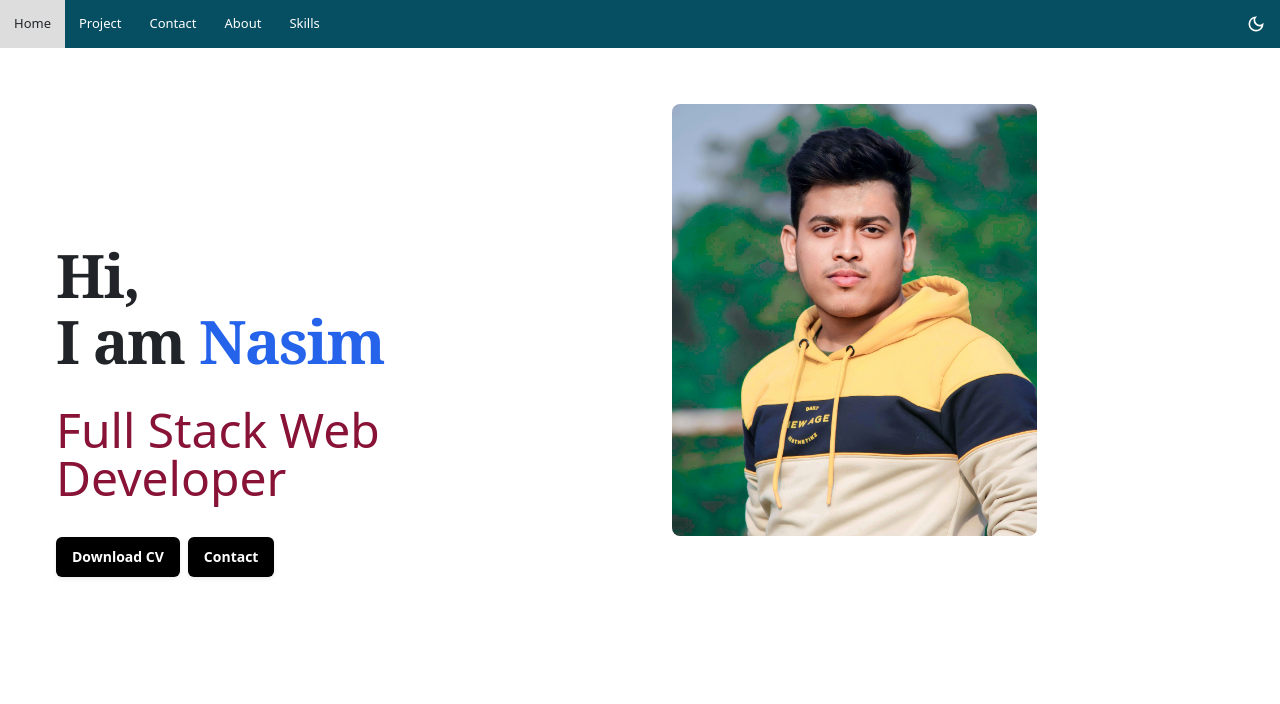
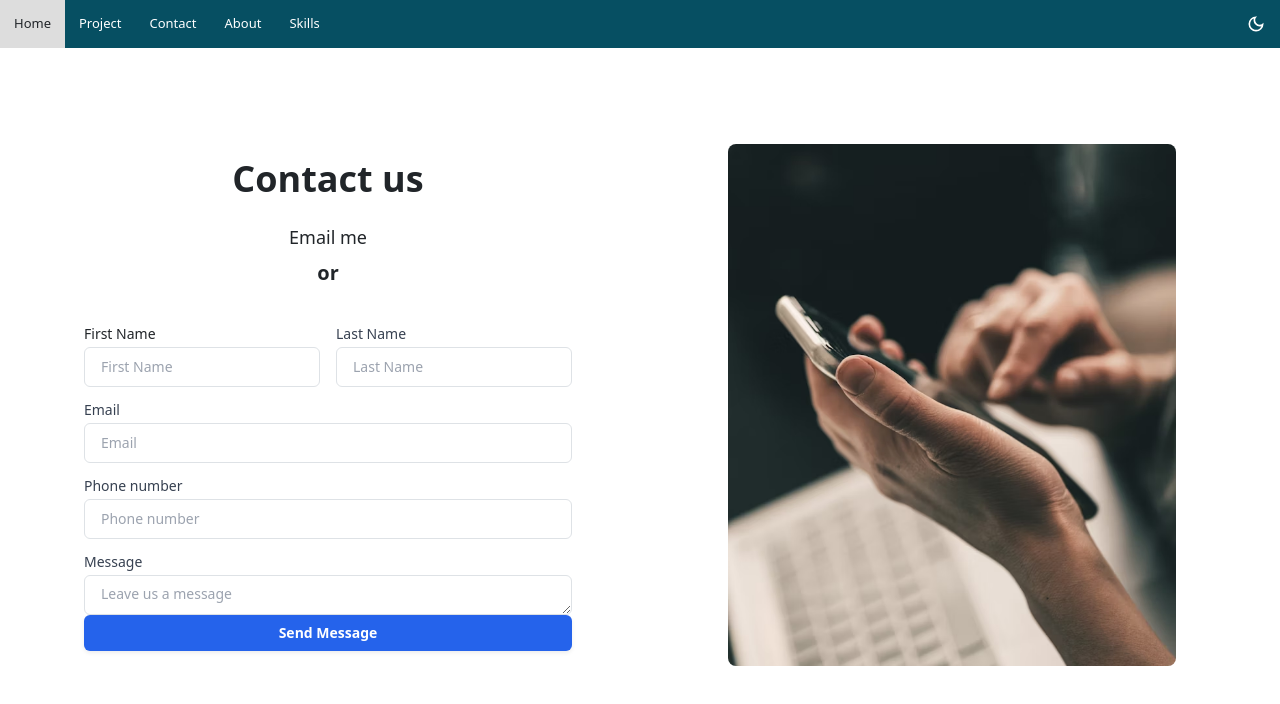
Before and after one commit to codewithnasim/Portfolio, a React (Vite) app: page / in a window 1280 px wide. Shown: the top 704 px of the page. Built offline with nearby package versions, Linux system fonts and the light colour scheme.

Commit message:
Update Home.jsx

```diff
--- a/src/routes/Home.jsx
+++ b/src/routes/Home.jsx
@@ -1,58 +1,126 @@
+"use client";
+"use client";
+import { Link } from "react-router-dom";
 import React from "react";
-import { FiDownload } from "react-icons/fi";
-import cv from "../assets/Resume.pdf";
-// import jsPDF from "jspdf";
+import con from "../assets/contact.avif";
 
-import "../css/style.css";
-import bgImage from "../assets/bg.jpg";
-import prImage from "../assets/nas.jpg";
-import { Link } from "react-router-dom";
-
-const Home = () => {
+export default function Contact() {
+  const Submit = () => {
+    document.getElementById("btn").innerHTML = "Request submitted succesfully";
+  };
   return (
     <>
-      <div className="relative w-full ">
-        <div className="mx-auto max-w-7xl lg:grid lg:grid-cols-12 lg:gap-x-8 lg:px-8">
-          <div className="flex flex-col justify-center px-4 py-12 md:py-16 lg:col-span-7 lg:gap-x-6 lg:px-6 lg:py-24 xl:col-span-6">
-            <h1 className="mt-8 text-6xl tracking-tight md:text-6xl lg:text-6xl font-semibold font-serif">
-              Hi,
-              <br />I am <h1 className="text-blue-600 inline-block">Nasim</h1>
-            </h1>
-            <p className="mt-8  text-5xl text-rose-900 animate-bounce ">
-              Full Stack Web Developer
+      <div className="mx-auto max-w-7xl px-4">
+        {/* Hero Map */}
+
+        <div className="mx-auto max-w-7xl py-12 md:py-24">
+          <div className="grid items-center justify-items-center gap-x-4 gap-y-10 lg:grid-cols-2">
+            {/* contact from */}
+            <div className="flex items-center justify-center">
+              <div className="px-2 md:px-12">
+                <p className="text-2xl font-bold  md:text-4xl text-center">
+                  Contact us{" "}
                 </p>
-            <form action="" className="mt-8 flex items-start space-x-2">
-              <div>
-                <Link to={cv}>
+                <p className="mt-4 text-lg text-center">
+                  <a href="mailto:srs.nasim@gmail.com">Email me</a>
+                </p>
+                <p className="text-center p-2 text-xl font-bold">or</p>
+                <form action="/submit" className="mt-8 space-y-4">
+                  <div className="grid w-full gap-y-4 md:gap-x-4 lg:grid-cols-2">
+                    <div className="grid w-full  items-center gap-1.5">
+                      <label
+                        className="text-sm font-medium leading-none peer-disabled:cursor-not-allowed peer-disabled:opacity-70"
+                        htmlFor="first_name">
+                        First Name
+                      </label>
+                      <input
+                        className="flex h-10 w-full rounded-md border border-gray-300 bg-transparent px-3 py-2 text-sm placeholder:text-gray-400 focus:outline-none focus:ring-1 focus:ring-gray-400 focus:ring-offset-1 disabled:cursor-not-allowed disabled:opacity-50 dark:border-gray-700 dark:text-gray-50 dark:focus:ring-gray-400 dark:focus:ring-offset-gray-900"
+                        type="text"
+                        id="first_name"
+                        placeholder="First Name"
+                      />
+                    </div>
+                    <div className="grid w-full  items-center gap-1.5">
+                      <label
+                        className="text-sm font-medium leading-none text-gray-700 peer-disabled:cursor-not-allowed peer-disabled:opacity-70"
+                        htmlFor="last_name">
+                        Last Name
+                      </label>
+                      <input
+                        className="flex h-10 w-full rounded-md border border-gray-300 bg-transparent px-3 py-2 text-sm placeholder:text-gray-400 focus:outline-none focus:ring-1 focus:ring-gray-400 focus:ring-offset-1 disabled:cursor-not-allowed disabled:opacity-50 dark:border-gray-700 dark:text-gray-50 dark:focus:ring-gray-400 dark:focus:ring-offset-gray-900"
+                        type="text"
+                        id="last_name"
+                        placeholder="Last Name"
+                      />
+                    </div>
+                  </div>
+                  <div className="grid w-full  items-center gap-1.5">
+                    <label
+                      className="text-sm font-medium leading-none text-gray-700 peer-disabled:cursor-not-allowed peer-disabled:opacity-70"
+                      htmlFor="email">
+                      Email
+                    </label>
+                    <input
+                      className="flex h-10 w-full rounded-md border border-gray-300 bg-transparent px-3 py-2 text-sm placeholder:text-gray-400 focus:outline-none focus:ring-1 focus:ring-gray-400 focus:ring-offset-1 disabled:cursor-not-allowed disabled:opacity-50 dark:border-gray-700 dark:text-gray-50 dark:focus:ring-gray-400 dark:focus:ring-offset-gray-900"
+                      type="text"
+                      id="email"
+                      placeholder="Email"
+                    />
+                  </div>
+                  <div className="grid w-full  items-center gap-1.5">
+                    <label
+                      className="text-sm font-medium leading-none text-gray-700 peer-disabled:cursor-not-allowed peer-disabled:opacity-70"
+                      htmlFor="phone_number">
+                      Phone number
+                    </label>
+                    <input
+                      className="flex h-10 w-full rounded-md border border-gray-300 bg-transparent px-3 py-2 text-sm placeholder:text-gray-400 focus:outline-none focus:ring-1 focus:ring-gray-400 focus:ring-offset-1 disabled:cursor-not-allowed disabled:opacity-50 dark:border-gray-700 dark:text-gray-50 dark:focus:ring-gray-400 dark:focus:ring-offset-gray-900"
+                      type="tel"
+                      id="phone_number"
+                      placeholder="Phone number"
+                    />
+                  </div>
+                  <div className="grid w-full  items-center gap-1.5">
+                    <label
+                      className="text-sm font-medium leading-none text-gray-700 peer-disabled:cursor-not-allowed peer-disabled:opacity-70"
+                      htmlFor="message">
+                      Message
+                    </label>
+                    <textarea
+                      className="flex h-10 w-full rounded-md border border-gray-300 bg-transparent px-3 py-2 text-sm placeholder:text-gray-400 focus:outline-none focus:ring-1 focus:ring-gray-400 focus:ring-offset-1 disabled:cursor-not-allowed disabled:opacity-50 dark:border-gray-700 dark:text-gray-50 dark:focus:ring-gray-400 dark:focus:ring-offset-gray-900"
+                      id="message"
+                      placeholder="Leave us a message"
+                      cols={3}
+                    />
+                  </div>
+                  <Link to={"/submit"}>
+                    {" "}
                     <button
                       type="button"
-                    className="rounded-md bg-black px-3 py-2.5 text-sm font-semibold text-white shadow-sm hover:bg-black/80 focus-visible:outline focus-visible:outline-2 focus-visible:outline-offset-2 focus-visible:outline-black">
-                    Download CV
+                      id="btn"
+                      className="w-full rounded-md bg-blue-600 px-3 py-2 text-sm font-semibold text-white shadow-sm hover:bg-black/80 focus-visible:outline focus-visible:outline-2 focus-visible:outline-offset-2 focus-visible:outline-black"
+                      onClick={() => {
+                        document.getElementById("contact").innerText =
+                          "Submitted Successful, You will get response after some time";
+                        document.getElementById("contact").style.textAlign =
+                          "center";
+                        document.getElementById("contact").style.fontSize =
+                          "30px";
+                      }}>
+                      Send Message
                     </button>
                   </Link>
+                </form>
               </div>
-              <div>
-                <Link to={"/contact"}>
-                  <button
-                    type="button"
-                    className="rounded-md bg-black px-3 py-2.5 text-sm font-semibold text-white shadow-sm hover:bg-black/80 focus-visible:outline focus-visible:outline-2 focus-visible:outline-offset-2 focus-visible:outline-black">
-                    Contact
-                  </button>
-                </Link>
             </div>
-            </form>
-            <p className="mt-20"></p>
-          </div>
-          <div className="relative lg:col-span-5 lg:-mr-8 xl:col-span-6">
             <img
-              className=" object-cover  p-3 rounded-3xl mt-10 h-3/5"
-              src={prImage}
-              alt=""
+              alt="Contact us"
+              className="hidden max-h-md max-w-md rounded-lg object-cover lg:block"
+              src={con}
             />
           </div>
         </div>
       </div>
     </>
   );
-};
-export default Home;
+}
```
Lines whose indentation alone changed are shown as unchanged.
